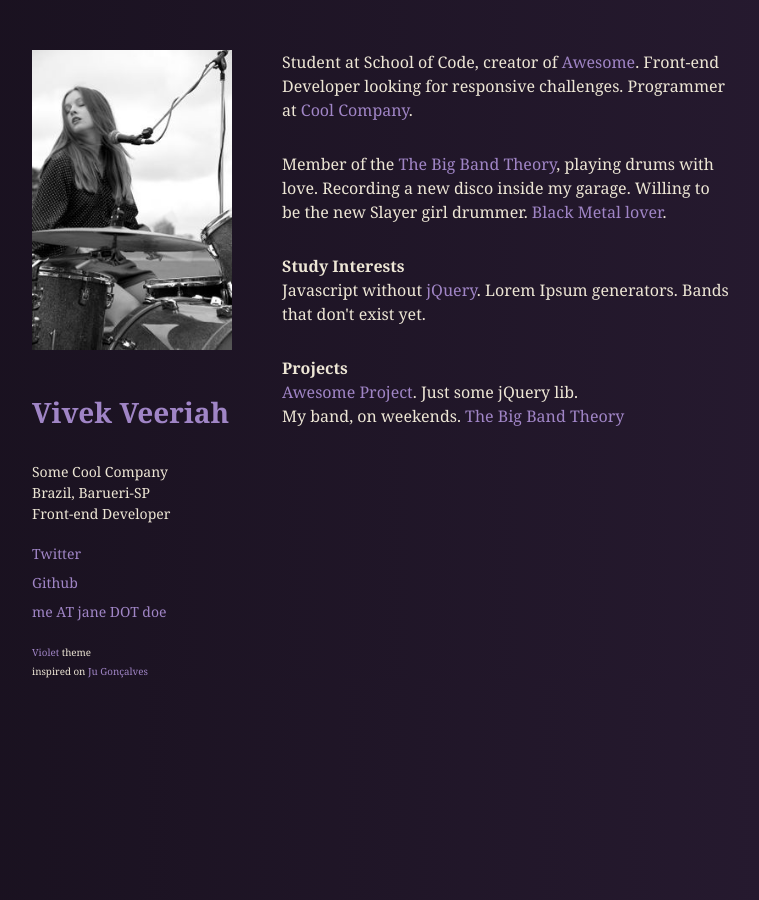
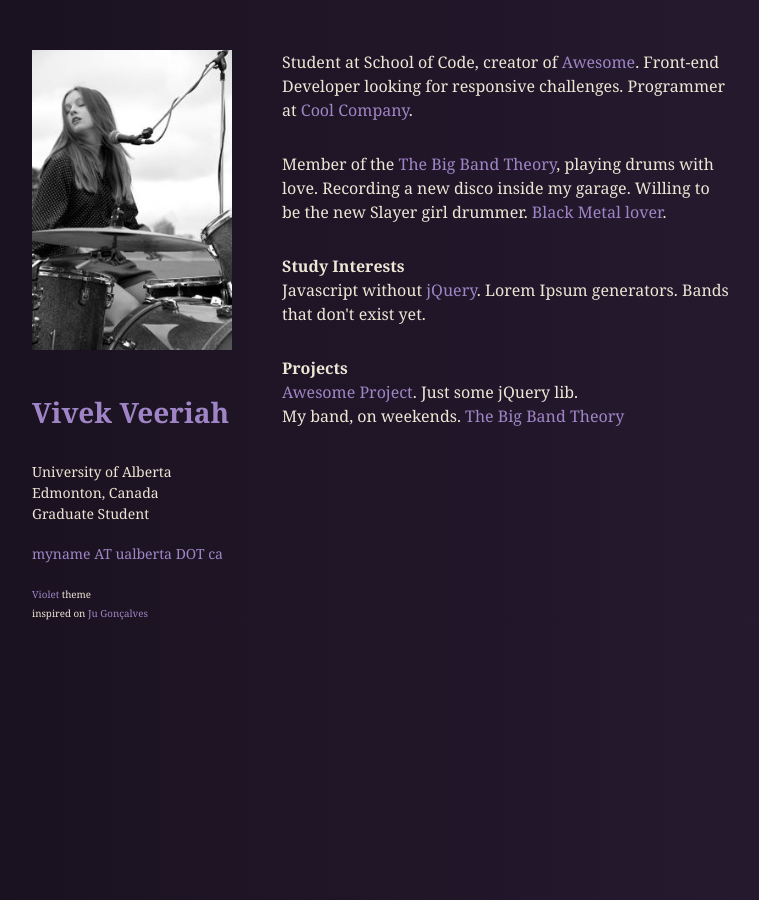
Before and after one commit to vivekveeriah/vivekveeriah.github.io, a Jekyll site: the page built from index.html, in a window 1280 px wide. Shown: the whole page, without its empty margins (68-827 px from the left). Built offline with Jekyll 4.4.1, drawn with Linux system fonts in a browser that asks for light colours.

Commit message:
edited a few stuff

```diff
--- a/index.html
+++ b/index.html
@@ -10,16 +10,16 @@ title: Home
   </h1>
 
   <p>
-    Some Cool Company</br>
-    Brazil, Barueri-SP</br>
-    Front-end Developer
+    University of Alberta</br>
+    Edmonton, Canada</br>
+    Graduate Student
   </p>
 
   <nav>
     <ul>
-      <li><a href="https://twitter.com/{{ site.twitter }}">Twitter</a></li>
-      <li><a href="https://github.com/{{ site.github }}">Github</a></li>
-      <li><a href="mailto:{{ site.email }}">me AT jane DOT doe</a></li>
+      <!-- <li><a href="https://twitter.com/{{ site.twitter }}">Twitter</a></li>
+      <li><a href="https://github.com/{{ site.github }}">Github</a></li> -->
+      <li><a href="mailto:{{ site.email }}">myname AT ualberta DOT ca</a></li>
     </ul>
   </nav>
 
```
